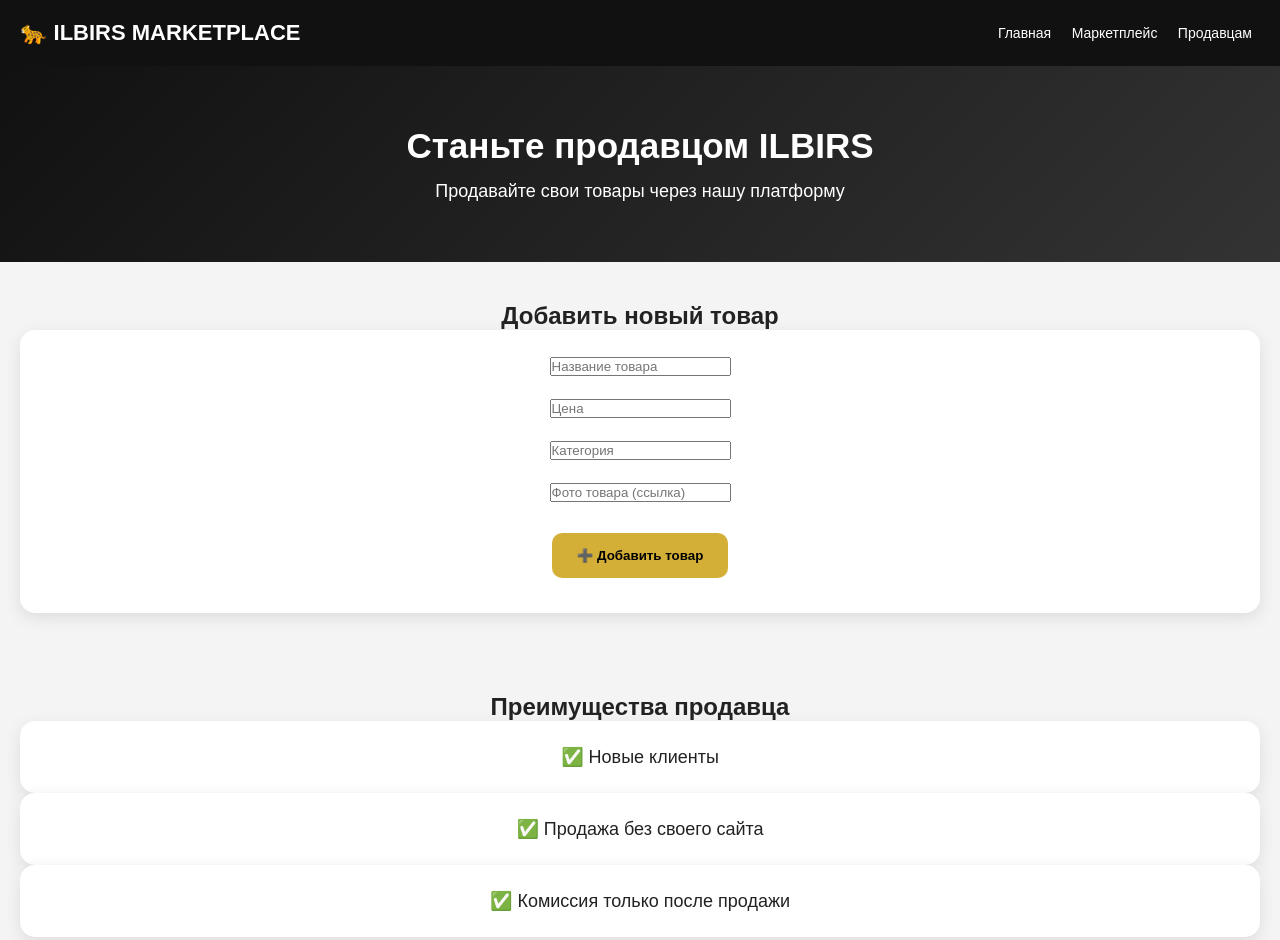
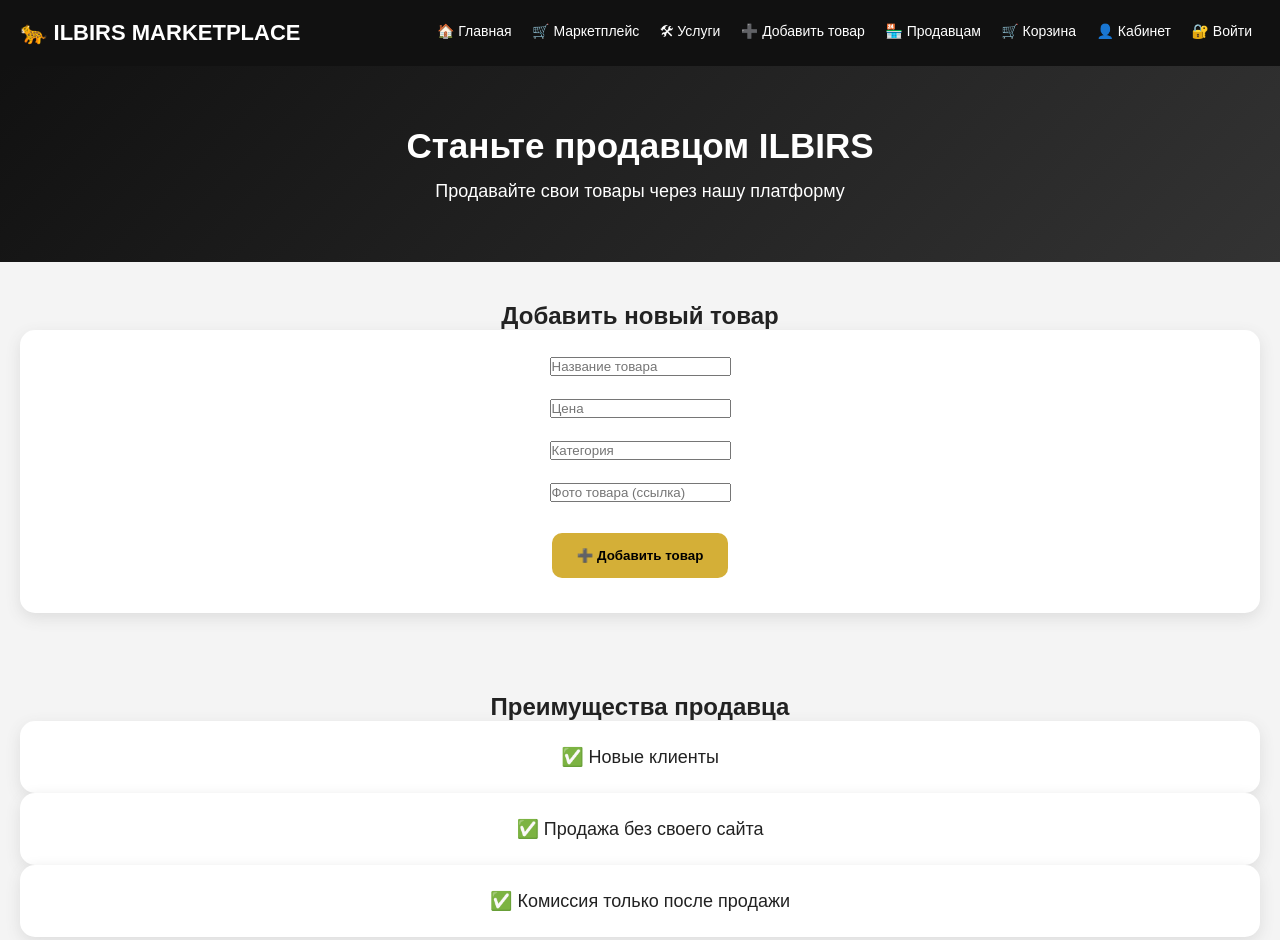
Before and after one commit to shergazi12sheky/master-kg-kyrgyzstan, a plain HTML site: page seller.html in a window 1280 px wide. Shown: the top 940 px of the page. Drawn offline with Linux system fonts and the light colour scheme.

Commit message:
Update seller navigation
Signed-off-by: shergazi12sheky <shergazi12@gmail.com>

```diff
--- a/seller.html
+++ b/seller.html
@@ -25,11 +25,27 @@
 
 <nav>
 
-<a href="index.html">Главная</a>
-<a href="marketplace.html">Маркетплейс</a>
-<a href="seller.html">Продавцам</a>
+<a href="index.html">🏠 Главная</a>
+
+<a href="marketplace.html">🛒 Маркетплейс</a>
+
+<a href="services.html">🛠 Услуги</a>
+
+<a href="add-product.html">➕ Добавить товар</a>
+
+<a href="seller.html">🏪 Продавцам</a>
+
+<a href="cart.html">🛒 Корзина</a>
+
+<a href="profile.html">👤 Кабинет</a>
+
+<a href="login.html">🔐 Войти</a>
 
 </nav>
+
+
+
+
 
 </header>
 
```
